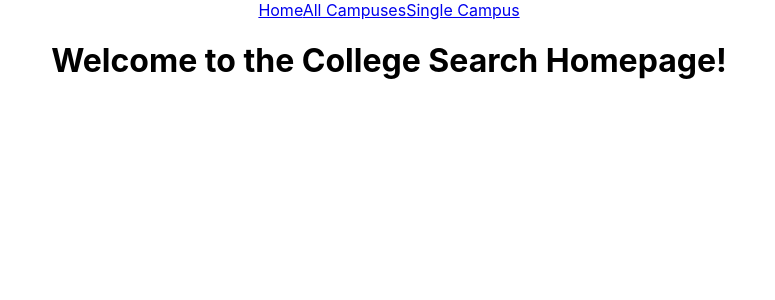
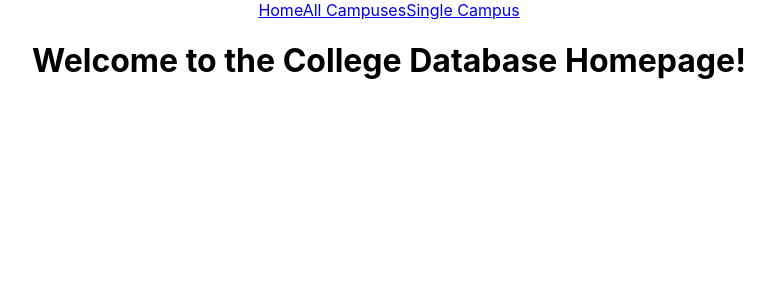
Before and after one commit to duvivierbri/FullStackCRUDApplication, a React (Create React App) app: page / in a window 1280 px wide. Shown: the top 300 px of the page, without its empty margins (251-1026 px from the left). Built offline with nearby package versions, Linux system fonts and the light colour scheme.

Commit message:
Deleted the Header.js component from the homepage... this was also really unnecessary

```diff
--- a/src/Components/AddCampus.js
+++ b/src/Components/AddCampus.js
@@ -69,12 +69,16 @@ class AddCampus extends Component{
             <div>
                 <form onSubmit = {this.submitFunction}>
                     <p>Add A New Campus Here!</p>
+
                     <input type="text" onChange = {this.updateName} placeholder = "Name of Campus" required/>
                     <br/>
+
                     <input type="text" onChange = {this.updateDescription} placeholder = "Description of Campus" required/>
                     <br/>
+
                     <input type="text" onChange = {this.updateAddress} placeholder = "Address of Campus" required/>
                     <br/>
+
                     <button type="submit">Submit</button>
                 </form>
             </div>
--- a/src/Components/Header.js
+++ /dev/null
@@ -1,11 +0,0 @@
-import React, { Component } from "react"
-import ReactDOM from 'react-dom';
-
-function Header(props){
-    return (
-        <div>
-            <h1>Welcome to the College Search Homepage!</h1>
-        </div>
-
-    )
-} export default Header;
--- a/src/Components/Homepage.js
+++ b/src/Components/Homepage.js
@@ -1,13 +1,10 @@
 import React, { Component } from "react"
 import ReactDOM from 'react-dom';
-
-//importing components
-import Header from "./Header";
 
 class Homepage extends Component{
     render(){
         return(
-            <Header/>
+            <h1>Welcome to the College Database Homepage!</h1>
         )
     }
 }export default Homepage;
```
